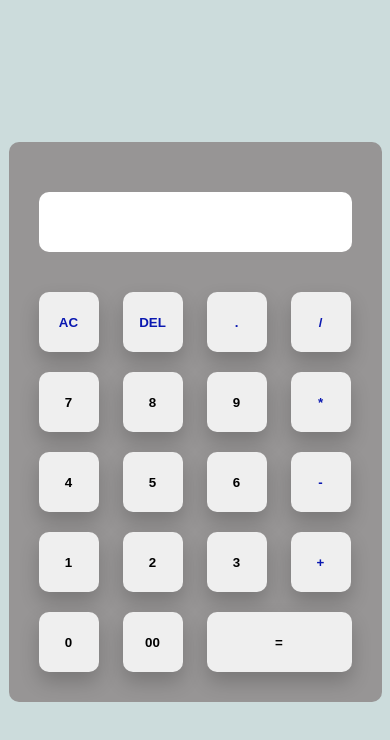
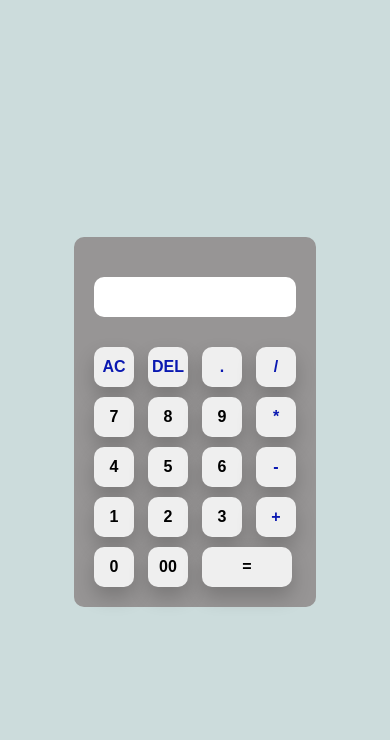
Before and after one commit to Mithin-0711/calculator, a plain HTML site: page index.html in a window 390 px wide. Drawn offline with Linux system fonts and the light colour scheme.

Commit message:
second adding

```diff
--- a/index.css
+++ b/index.css
@@ -47,3 +47,49 @@ form input.equal{
 form .operator{
     color: rgb(10, 24, 177)
 }
+
+/* @media screen and (max-width:576px){
+    .calculator,.operator{
+        width:100%;
+        margin:20px;
+    }
+} */
+
+/* Mobile responsiveness */
+@media (max-width: 768px) {
+    .calculator form input {
+        width: 50px;
+        height: 50px;
+        font-size: 18px;
+        margin: 5px;
+    }
+
+    form .display input {
+        font-size: 30px;
+    }
+
+    form input.equal {
+        width: 115px;
+    }
+}
+
+@media (max-width: 480px) {
+    .calculator {
+        padding: 15px;
+    }
+
+    .calculator form input {
+        width: 40px;
+        height: 40px;
+        font-size: 16px;
+        margin: 5px;
+    }
+
+    form .display input {
+        font-size: 24px;
+    }
+
+    form input.equal {
+        width: 90px;
+    }
+}
```
